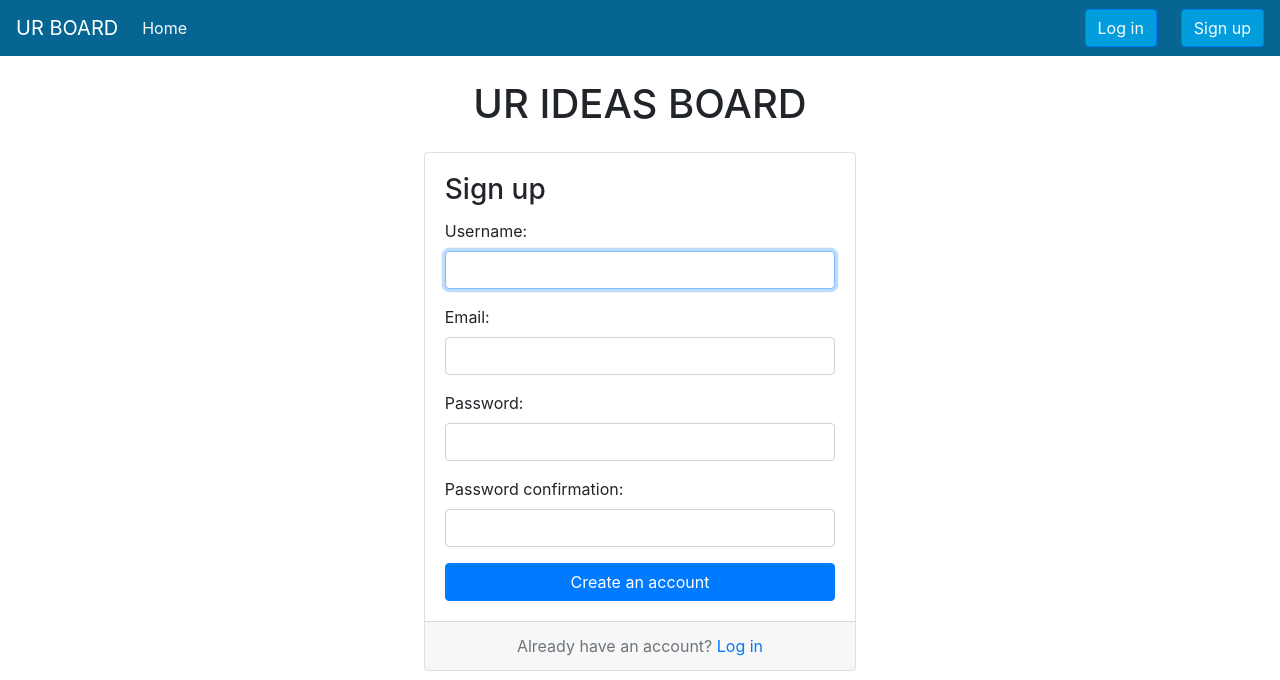
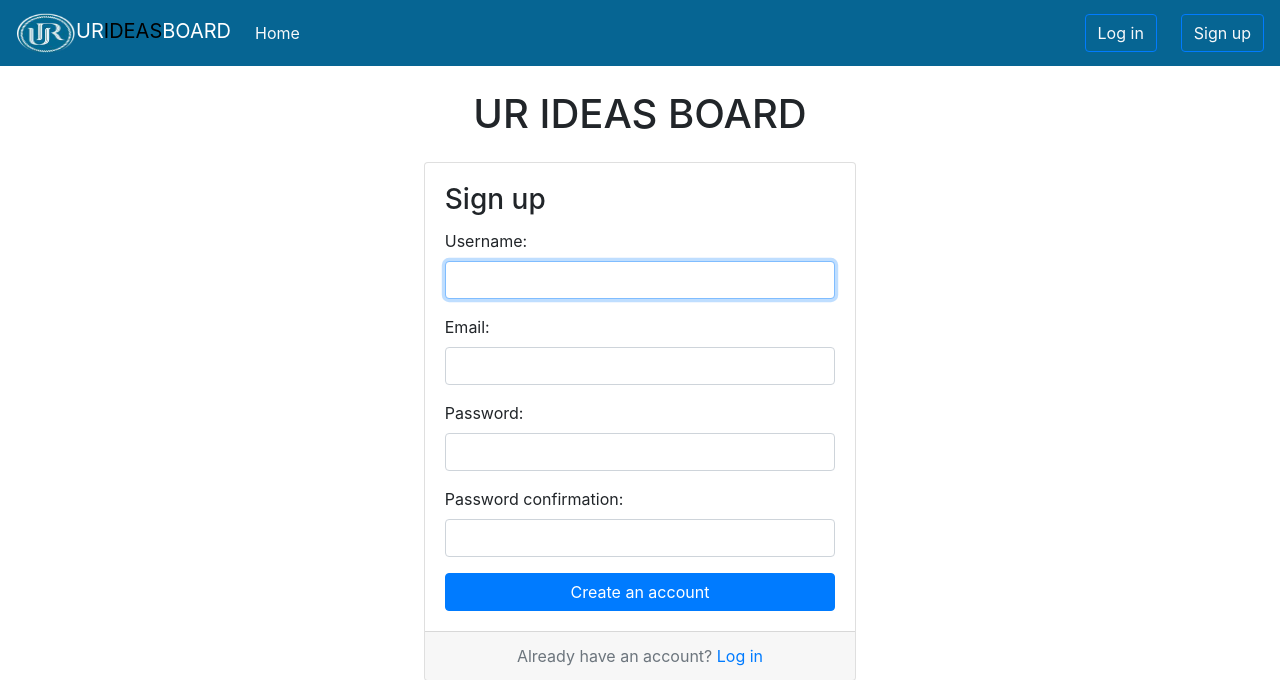
Before and after one commit to tharcissie/urblog, a Django app: page /account/ in a window 1280 px wide. Shown: the top 680 px of the page. Run offline with Django 3.2, Linux system fonts and the light colour scheme; some libraries are stand-ins or nearby versions.

Commit message:
changed navbar again

```diff
--- a/article/home/templates/home/home.html
+++ b/article/home/templates/home/home.html
@@ -152,9 +152,7 @@
                   </div>
           </div>
     </form>
-    <a href="https://us4.admin.mailchimp.com/lists/members?id=328261&previewName=Subscribers#p:1-s:25-so:null">admin check subscriber list</a>
-                        <a href="https://us4.admin.mailchimp.com/reports/#t:campaigns-list">subscriber general report</a>
-                        <hr>
+
 </div>
       <script type='text/javascript' src='//s3.amazonaws.com/downloads.mailchimp.com/js/mc-validate.js'></script><script type='text/javascript'>(function($) {window.fnames = new Array(); window.ftypes = new Array();fnames[0]='EMAIL';ftypes[0]='email';}(jQuery));var $mcj = jQuery.noConflict(true);</script>
             <!--End mc_embed_signup-->
--- a/article/static/css/navbar.css
+++ b/article/static/css/navbar.css
@@ -11,5 +11,5 @@
 }
 
 .login,.signup{
-    background-color:  #029ddd !important;
+    background-color:  #066593 !important;
 }
--- a/article/templates/base.html
+++ b/article/templates/base.html
@@ -49,7 +49,7 @@
     <header>
 
       <nav class="navbar navbar-expand-md navbar-dark  bg-primary t">
-       <a class="navbar-brand" href="{% url 'home' %}">UR <span>BOARD</span> </a>
+       <a class="navbar-brand" href="{% url 'home' %}"><img src="{% static 'img/URbloglogo.jpg' %}" width="60px" height="40px">UR<span style="color: black">IDEAS</span>BOARD </a>
        <button class="navbar-toggler " type="button" data-toggle="collapse" data-target="#navbarCollapse" aria-controls="navbarCollapse" aria-expanded="false" aria-label="Toggle navigation">
          <span class="navbar-toggler-icon "></span>
        </button>
```
